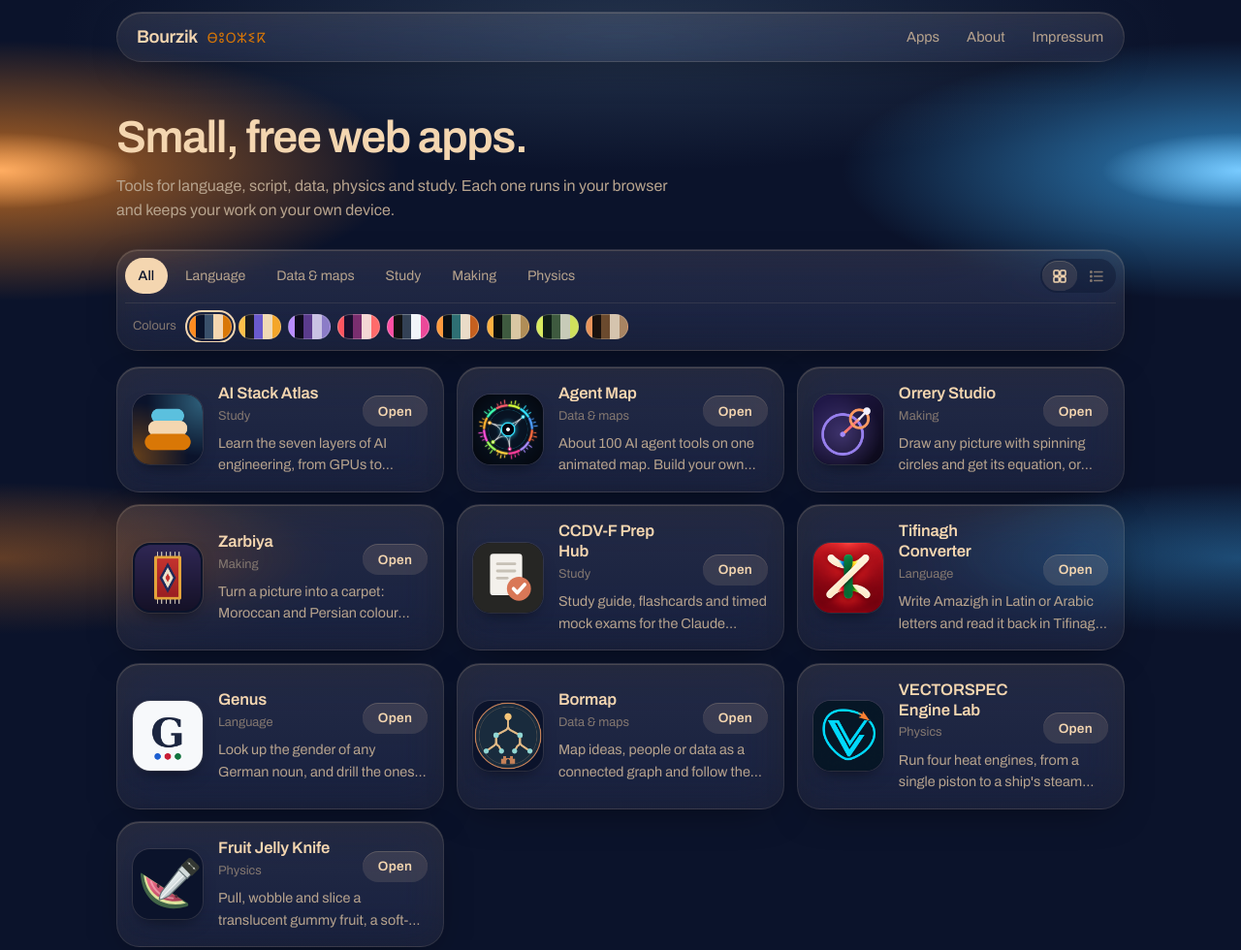
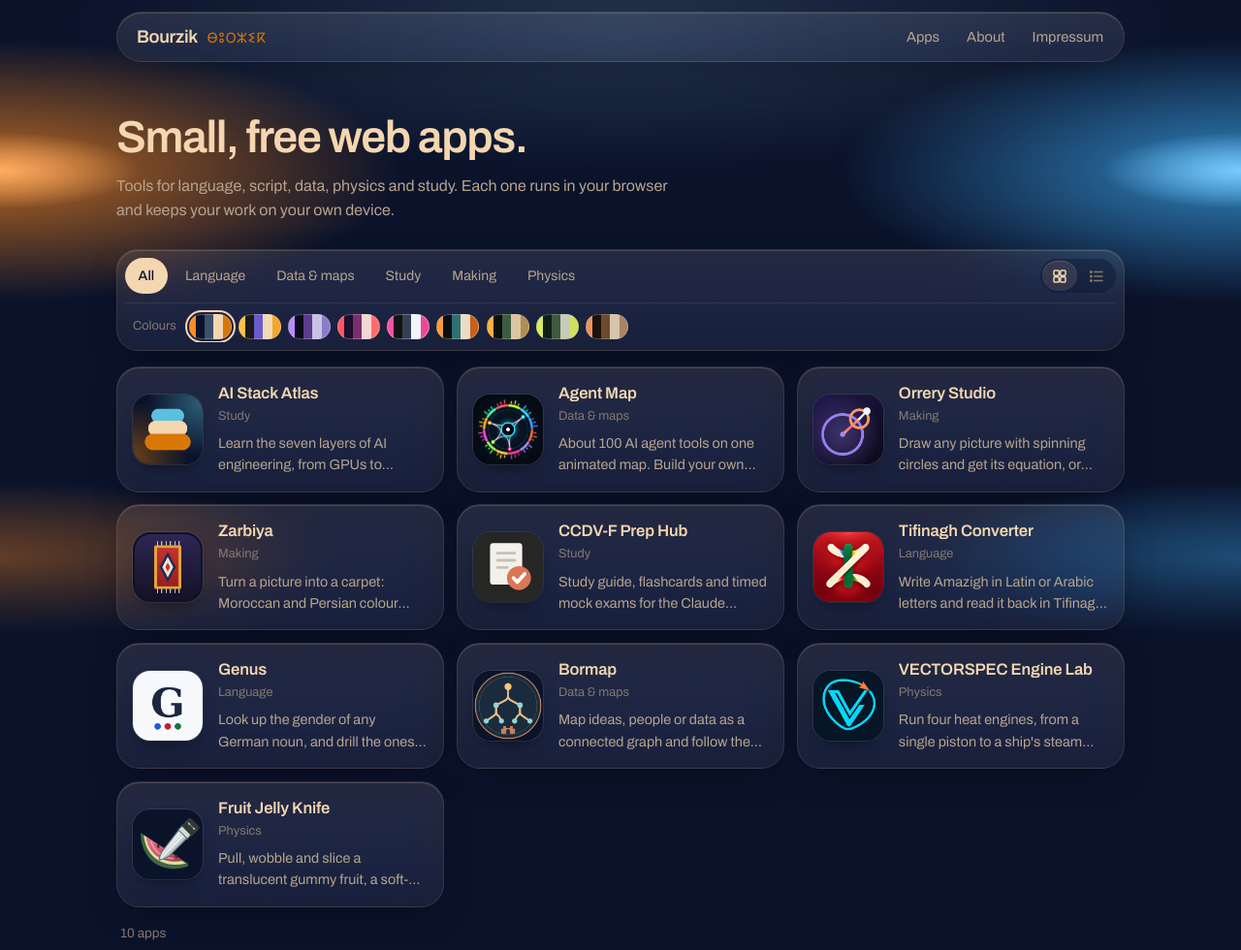
Before and after one commit to borabrepo/bourzik-home, a plain HTML site: page index.html in a window 1280 px wide. Shown: the top 980 px of the page at 97% size. Drawn offline with Linux system fonts and the light colour scheme.

Commit message:
Cards: drop the Open button, the whole card is the link
Co-Authored-By: Claude Fable 5.2 <noreply@anthropic.com>
Claude-Session: https://claude.ai/code/session_01CdP1XdTdfHoryn8pXrXYh5

```diff
--- a/index.html
+++ b/index.html
@@ -129,7 +129,7 @@
   /* App cards, App Store style, as glass panes */
   .apps{list-style:none;margin:0;padding:0;display:grid;gap:.8rem;grid-template-columns:repeat(auto-fill,minmax(19.5rem,1fr))}
   .app{
-    position:relative;display:grid;grid-template-columns:auto 1fr auto;gap:.35rem 1rem;align-items:center;
+    position:relative;display:grid;grid-template-columns:auto 1fr;gap:.35rem 1rem;align-items:center;
     padding:1rem;border-radius:24px;transition:transform .18s ease,border-color .18s;
   }
   .app:hover{border-color:var(--edge);transform:translateY(-2px)}
@@ -138,14 +138,14 @@
   .app .meta{min-width:0;align-self:end}
   .app h3{margin:0;font-size:1.04rem;font-weight:600;letter-spacing:-.01em;line-height:1.25}
   .app .cat{font-size:.8rem;color:var(--muted)}
-  .app p{grid-column:2 / span 2;margin:0;font-size:.9rem;color:var(--soft);align-self:start;
+  .app p{grid-column:2;margin:0;font-size:.9rem;color:var(--soft);align-self:start;
     display:-webkit-box;-webkit-line-clamp:2;-webkit-box-orient:vertical;overflow:hidden}
-  .get{
-    align-self:end;text-decoration:none;font-weight:600;font-size:.85rem;letter-spacing:.02em;
-    padding:.35rem 1rem;border-radius:999px;background:var(--glass-strong);color:var(--ink);box-shadow:inset 0 1px 0 var(--edge);
-  }
-  .get::after{content:"";position:absolute;inset:0;border-radius:24px} /* the whole card is clickable */
-  .app:hover .get{background:var(--accent);color:var(--on-accent);box-shadow:none}
+  /* The app name is the link; its ::after stretches over the whole card, logo included. */
+  .app h3 a{text-decoration:none}
+  .app h3 a::after{content:"";position:absolute;inset:0;border-radius:24px}
+  .app:hover h3 a{color:var(--accent)}
+  .app:has(a:focus-visible){outline:2px solid var(--accent);outline-offset:3px}
+  .app h3 a:focus-visible{outline:none}
   .app[hidden]{display:none}
 
   /* List layout: one glass sheet, one app per row, full description */
@@ -158,7 +158,7 @@
   .apps.list .app:hover{transform:none;background:var(--glass)}
   .apps.list .app img{width:64px;height:64px;border-radius:16px}
   .apps.list .app p{-webkit-line-clamp:unset}
-  .apps.list .get::after{border-radius:0}
+  .apps.list .app h3 a::after{border-radius:0}
 
   .count{color:var(--muted);font-size:.85rem;margin:1rem .25rem 0}
 
@@ -244,62 +244,52 @@
   <ul class="apps" id="list">
     <li class="app glass" data-cat="study">
       <img src="./icons/ai-stack.png" alt="" width="72" height="72" loading="lazy">
-      <div class="meta"><h3>AI Stack Atlas</h3><span class="cat">Study</span></div>
-      <a class="get" href="https://ai-stack.bourzik.com" aria-label="Open AI Stack Atlas">Open</a>
+      <div class="meta"><h3><a href="https://ai-stack.bourzik.com">AI Stack Atlas</a></h3><span class="cat">Study</span></div>
       <p>Learn the seven layers of AI engineering, from GPUs to agents, with lessons, labs, flashcards and a quiz.</p>
     </li>
     <li class="app glass" data-cat="data">
       <img src="./icons/agent-map.png" alt="" width="72" height="72" loading="lazy">
-      <div class="meta"><h3>Agent Map</h3><span class="cat">Data &amp; maps</span></div>
-      <a class="get" href="https://agent-map.bourzik.com" aria-label="Open Agent Map">Open</a>
+      <div class="meta"><h3><a href="https://agent-map.bourzik.com">Agent Map</a></h3><span class="cat">Data &amp; maps</span></div>
       <p>About 100 AI agent tools on one animated map. Build your own stack and take it with you as JSON.</p>
     </li>
     <li class="app glass" data-cat="making">
       <img src="./icons/orrery.png" alt="" width="72" height="72" loading="lazy">
-      <div class="meta"><h3>Orrery Studio</h3><span class="cat">Making</span></div>
-      <a class="get" href="https://orrery.bourzik.com" aria-label="Open Orrery Studio">Open</a>
+      <div class="meta"><h3><a href="https://orrery.bourzik.com">Orrery Studio</a></h3><span class="cat">Making</span></div>
       <p>Draw any picture with spinning circles and get its equation, or turn it into stencils and DTF transfers.</p>
     </li>
     <li class="app glass" data-cat="making">
       <img src="./icons/zarbiya.png" alt="" width="72" height="72" loading="lazy">
-      <div class="meta"><h3>Zarbiya</h3><span class="cat">Making</span></div>
-      <a class="get" href="https://orrery.bourzik.com/#zarbiya" aria-label="Open Zarbiya">Open</a>
+      <div class="meta"><h3><a href="https://orrery.bourzik.com/#zarbiya">Zarbiya</a></h3><span class="cat">Making</span></div>
       <p>Turn a picture into a carpet: Moroccan and Persian colour sets, knot charts, tufting templates and a practice loom.</p>
     </li>
     <li class="app glass" data-cat="study">
       <img src="./icons/ccdvf.svg" alt="" width="72" height="72" loading="lazy">
-      <div class="meta"><h3>CCDV-F Prep Hub</h3><span class="cat">Study</span></div>
-      <a class="get" href="https://ccdvf.bourzik.com" aria-label="Open CCDV-F Prep Hub">Open</a>
+      <div class="meta"><h3><a href="https://ccdvf.bourzik.com">CCDV-F Prep Hub</a></h3><span class="cat">Study</span></div>
       <p>Study guide, flashcards and timed mock exams for the Claude Certified Developer – Foundations exam.</p>
     </li>
     <li class="app glass" data-cat="language">
       <img src="./icons/tifinagh.png" alt="" width="72" height="72" loading="lazy">
-      <div class="meta"><h3>Tifinagh Converter</h3><span class="cat">Language</span></div>
-      <a class="get" href="https://tifinagh.bourzik.com" aria-label="Open Tifinagh Converter">Open</a>
+      <div class="meta"><h3><a href="https://tifinagh.bourzik.com">Tifinagh Converter</a></h3><span class="cat">Language</span></div>
       <p>Write Amazigh in Latin or Arabic letters and read it back in Tifinagh, or the other way round.</p>
     </li>
     <li class="app glass" data-cat="language">
       <img src="./icons/genus.png" alt="" width="72" height="72" loading="lazy">
-      <div class="meta"><h3>Genus</h3><span class="cat">Language</span></div>
-      <a class="get" href="https://genus.bourzik.com" aria-label="Open Genus">Open</a>
+      <div class="meta"><h3><a href="https://genus.bourzik.com">Genus</a></h3><span class="cat">Language</span></div>
       <p>Look up the gender of any German noun, and drill the ones you keep getting wrong.</p>
     </li>
     <li class="app glass" data-cat="data">
       <img src="./icons/tree.png" alt="" width="72" height="72" loading="lazy">
-      <div class="meta"><h3>Bormap</h3><span class="cat">Data &amp; maps</span></div>
-      <a class="get" href="https://tree.bourzik.com" aria-label="Open Bormap">Open</a>
+      <div class="meta"><h3><a href="https://tree.bourzik.com">Bormap</a></h3><span class="cat">Data &amp; maps</span></div>
       <p>Map ideas, people or data as a connected graph and follow the branches.</p>
     </li>
     <li class="app glass" data-cat="physics">
       <img src="./icons/vectorspec.png" alt="" width="72" height="72" loading="lazy">
-      <div class="meta"><h3>VECTORSPEC Engine Lab</h3><span class="cat">Physics</span></div>
-      <a class="get" href="https://vectorspec.bourzik.com" aria-label="Open VECTORSPEC Engine Lab">Open</a>
+      <div class="meta"><h3><a href="https://vectorspec.bourzik.com">VECTORSPEC Engine Lab</a></h3><span class="cat">Physics</span></div>
       <p>Run four heat engines, from a single piston to a ship's steam plant, and watch their cycles and limits live.</p>
     </li>
     <li class="app glass" data-cat="physics">
       <img src="./icons/jelly.svg" alt="" width="72" height="72" loading="lazy">
-      <div class="meta"><h3>Fruit Jelly Knife</h3><span class="cat">Physics</span></div>
-      <a class="get" href="https://jelly-fruit.bourzik.com" aria-label="Open Fruit Jelly Knife">Open</a>
+      <div class="meta"><h3><a href="https://jelly-fruit.bourzik.com">Fruit Jelly Knife</a></h3><span class="cat">Physics</span></div>
       <p>Pull, wobble and slice a translucent gummy fruit, a soft-body physics study in WebGPU.</p>
     </li>
   </ul>
```
